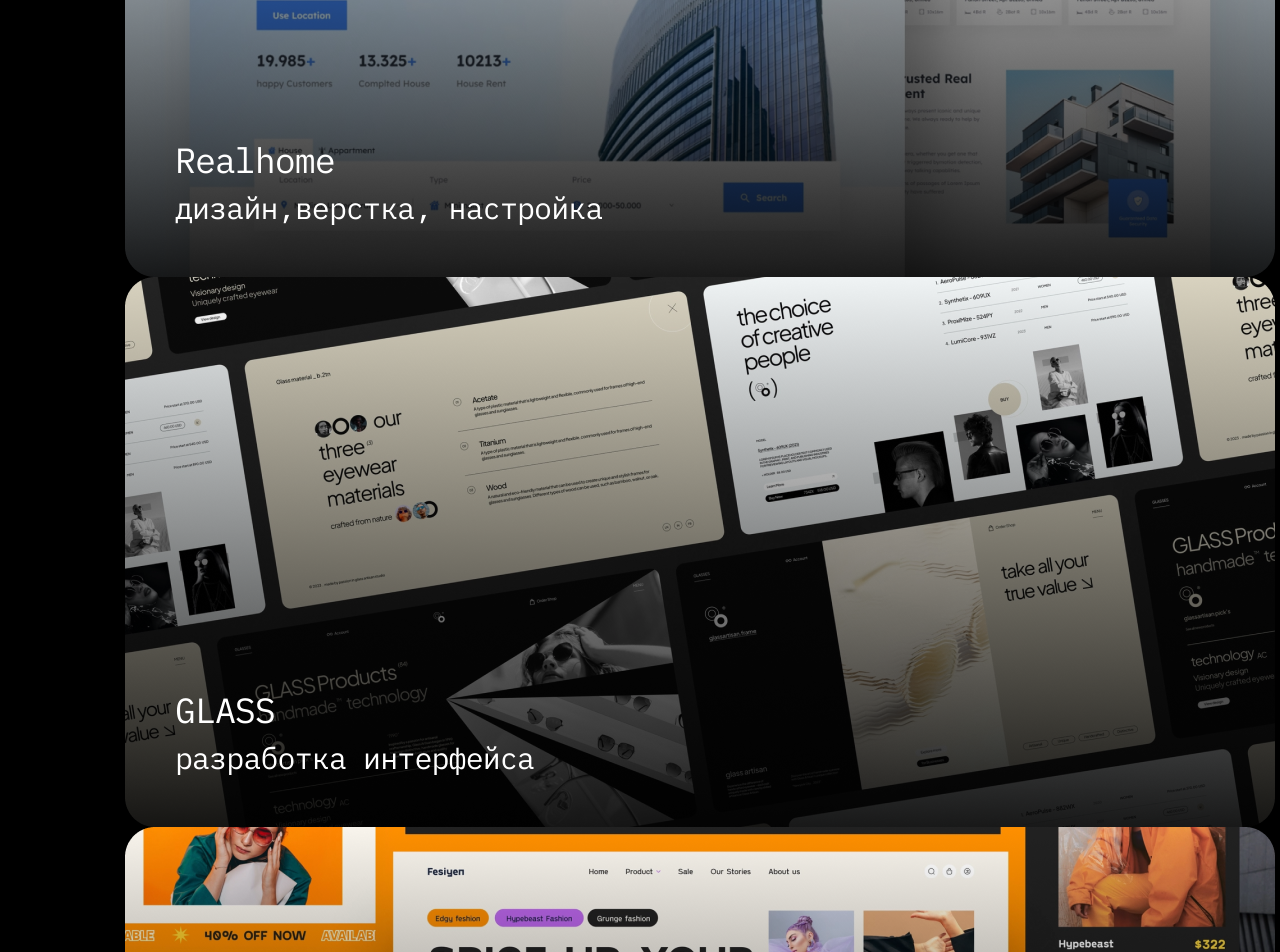
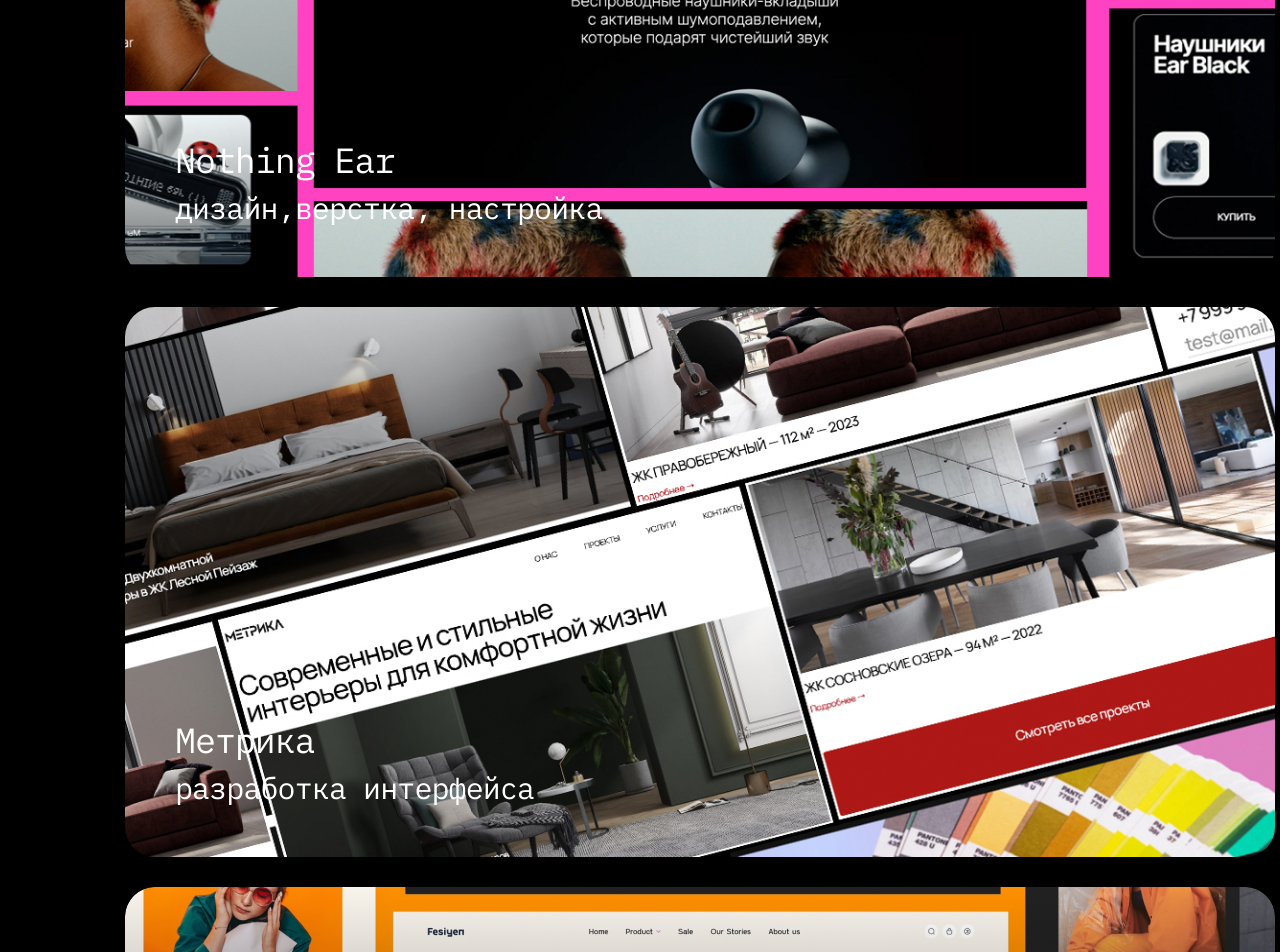
Before and after one commit to Nemchick/Portfolio, a plain HTML site: page index.html in a window 1280 px wide. Shown: the part 1300-2252 px from the top of the page. Drawn offline with Linux system fonts and the light colour scheme.

Commit message:
Portfolio content

```diff
--- a/index.html
+++ b/index.html
@@ -39,19 +39,25 @@
       <h2 id="portfolio" class="title-portfolio">Самые свежие проекты</h2>
       <ul>
         <li class="bolc-portfolio">
-          <img class="img-portfolio" src="resources/Realhome.png" alt="" />
-          <p class="title-block-portfolio">Realhome</p>
+          <a href="https://nemchick.github.io/Nothing-Ear/">
+          <img class="img-portfolio" src="resources/nothing-ear.jpg" alt="" />
+          <p class="title-block-portfolio">Nothing Ear</p>
           <p class="text-portfolio">дизайн,верстка, настройка</p>
+        </a>
         </li>
         <li class="bolc-portfolio">
-          <img class="img-portfolio" src="resources/glass.png" alt="" />
-          <p class="title-block-portfolio">GLASS</p>
+          <a href="https://nemchick.github.io/modul-1/">
+          <img class="img-portfolio" src="resources/metrica.jpg" alt="" />
+          <p class="title-block-portfolio">Метрика</p>
           <p class="text-portfolio">разработка интерфейса</p>
+        </a>
         </li>
         <li class="bolc-portfolio">
+          <a href="">
           <img class="img-portfolio" src="resources/Fesiyen.png" alt="" />
           <p class="title-block-portfolio">Fesiyen</p>
           <p class="text-portfolio">разработка интерфейса</p>
+        </a>
         </li>
       </ul>
       <a href="">
--- a/styles/styles.css
+++ b/styles/styles.css
@@ -123,12 +123,17 @@
   width: 1150px;
   height: 550px;
   margin: 0 auto;
+  border-radius: 30px;
+  margin-top: 30px;
 }
 .bolc-portfolio:first-child {
   margin-top: 262px;
 }
 .img-portfolio {
   position: relative;
+  width: 1150px;
+  height: 550px;
+  border-radius: 30px;
 }
 .title-block-portfolio {
   position: absolute;
```
Also changed, not shown: resources/metrica.jpg (added), resources/nothing-ear.jpg (added), resources/nothing-ear222.PNG (added).
